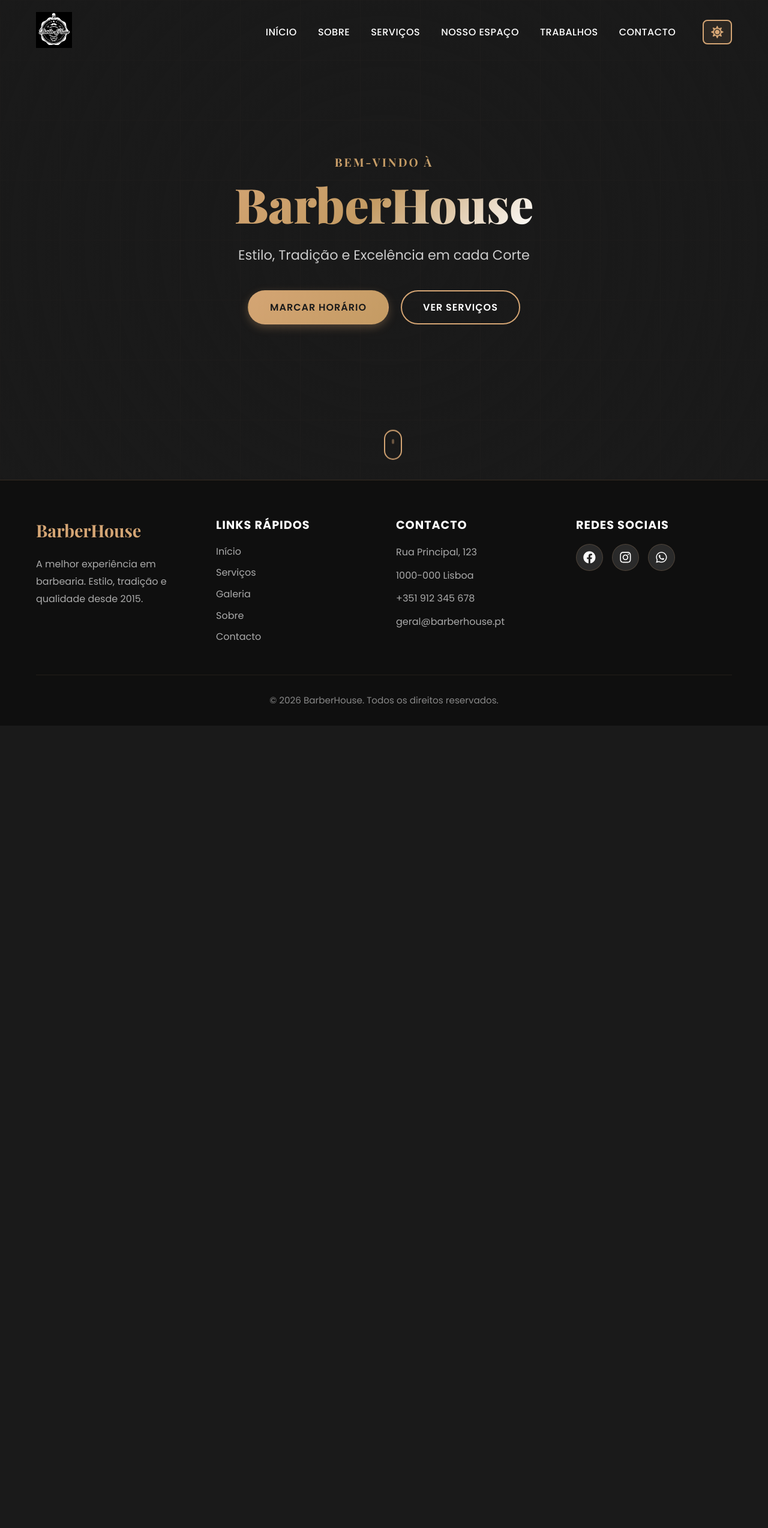
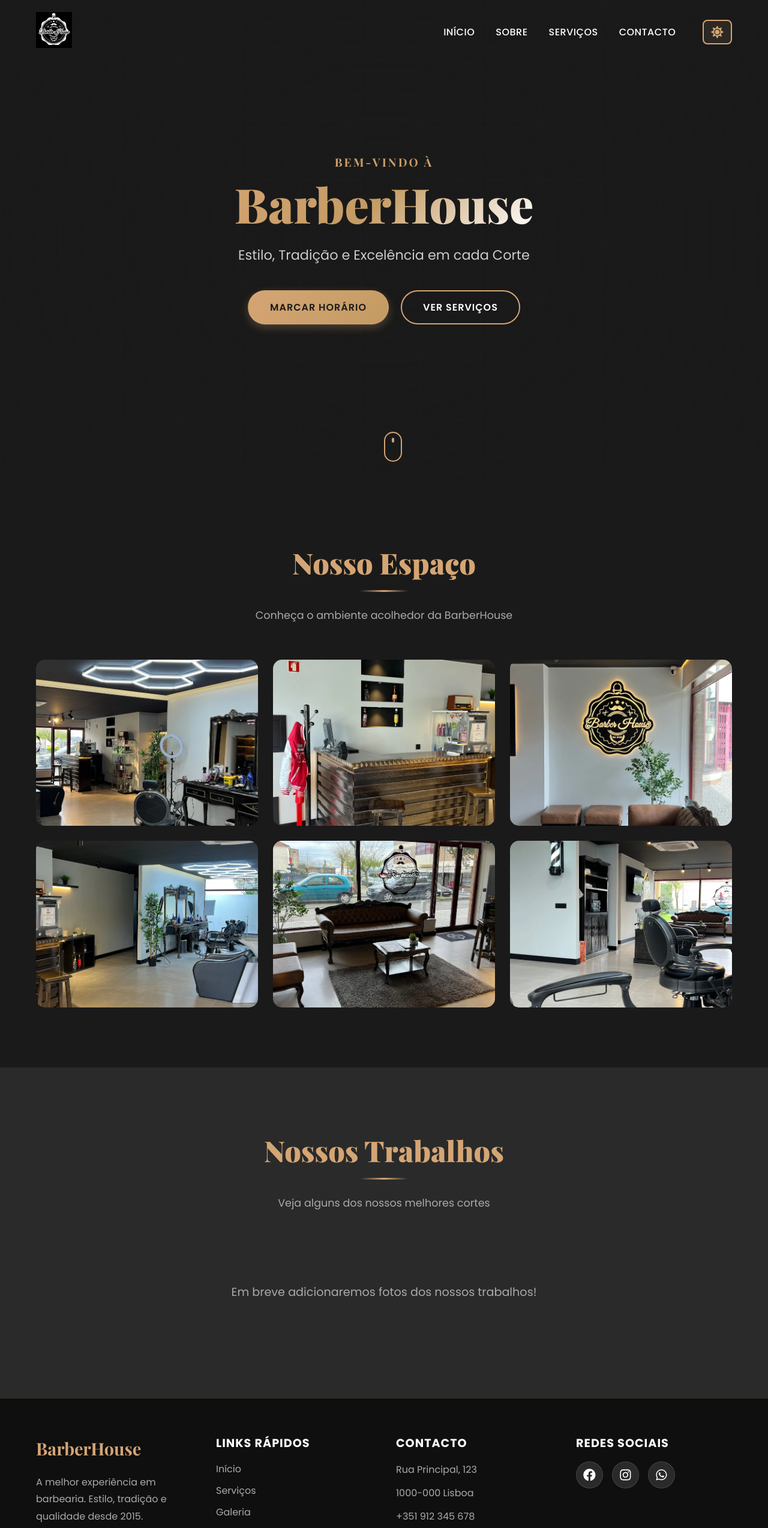
Before and after one commit to DiogoCosta5667/BarberHouse, a React (Vite) app: page / in a window 1280 px wide. Shown: the top 2548 px of the page at 60% size. Before the commit the page ends 1210 px from the top, so only its background shows below. Built offline with nearby package versions, Linux system fonts and the light colour scheme.

Commit message:
Move OurSpace and Gallery to home page, remove from navbar

```diff
--- a/src/components/Header/index.jsx
+++ b/src/components/Header/index.jsx
@@ -46,8 +46,6 @@ function Header() {
             <Link to="/" onClick={closeMenu}>Início</Link>
             <Link to="/sobre" onClick={closeMenu}>Sobre</Link>
             <Link to="/servicos" onClick={closeMenu}>Serviços</Link>
-            <Link to="/nosso-espaco" onClick={closeMenu}>Nosso Espaço</Link>
-            <Link to="/trabalhos" onClick={closeMenu}>Trabalhos</Link>
             <Link to="/contacto" onClick={closeMenu}>Contacto</Link>
             <button className="theme-toggle" onClick={toggleTheme} aria-label="Toggle theme">
               {darkMode ? <FaSun /> : <FaMoon />}
--- a/src/pages/Home.jsx
+++ b/src/pages/Home.jsx
@@ -1,9 +1,13 @@
 import Hero from '../components/Hero'
+import OurSpace from '../components/OurSpace'
+import Gallery from '../components/Gallery'
 
 function Home() {
   return (
     <div>
       <Hero />
+      <OurSpace />
+      <Gallery />
     </div>
   )
 }
```
